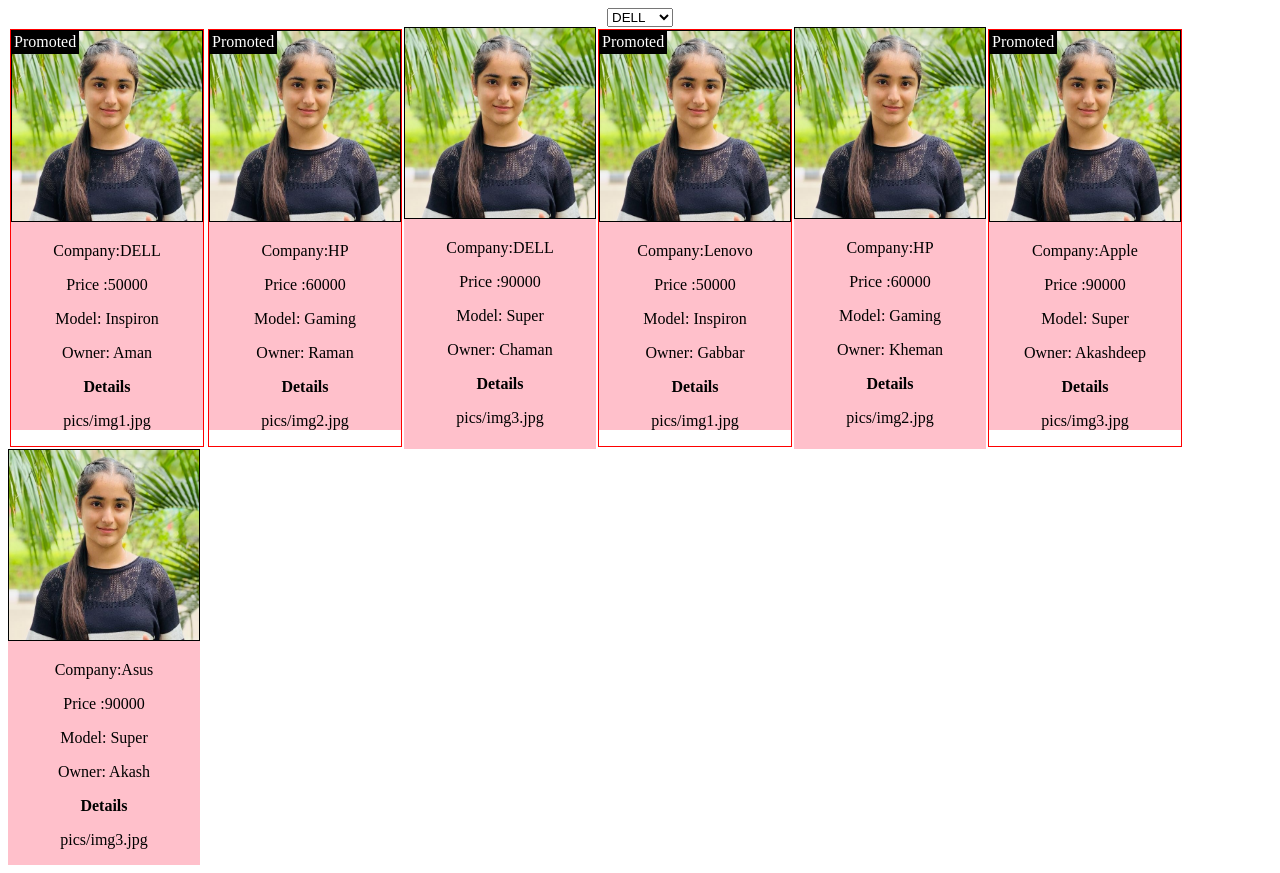
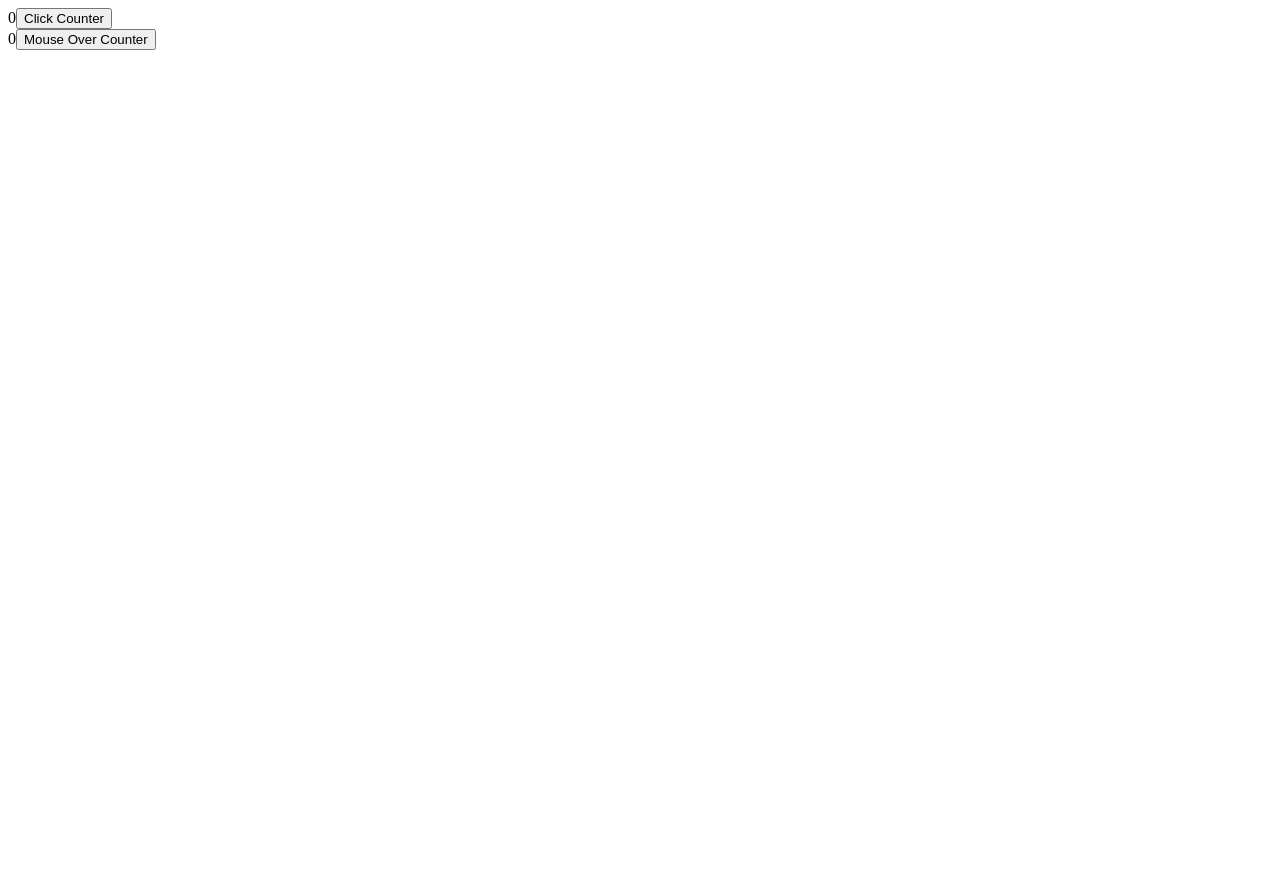
Before and after one commit to gagan402/MERN-STACK-WEBPACK, a React (Create React App) app in the folder webpack/: page / in a window 1280 px wide. After the commit the page ends 800 px from the top, so only its background shows below. Built offline with nearby package versions, Linux system fonts and the light colour scheme.

Commit message:
HOC learned

```diff
--- a/webpack/src/App.js
+++ b/webpack/src/App.js
@@ -9,15 +9,17 @@ import FullNameObj from "./hooks/FullNameObj";
 import Pusefeft from "./hooks/Pusefeft";
 import ShockAndShake from "./hooks/ShockAndShake";
 import UseEffectPP from "./hooks/UseEffectPP";
+import UseREF from "./hooks/UseREF";
 import FrontPage from "./todolist/FrontPage";
-
+import HOCclickcounter from "./hooks/HOCclickcounter";
+import HOCmouseOverCounter from "./hooks/HOCmouseOverCounter";
 function App() {
   return (
     <>
     {/* <Card></Card>
     <Card></Card> */}
     {/* <CardShow> </CardShow> */}
-    <FilterButtons></FilterButtons>
+    {/* <FilterButtons></FilterButtons> */}
     {/* <Counter></Counter> */}
     {/* <FullName></FullName> */}
     {/* <FullNameObj></FullNameObj> */}
@@ -25,6 +27,10 @@ function App() {
     {/* <UseEffectPP> </UseEffectPP> */}
     {/* <ShockAndShake> </ShockAndShake> */}
     {/* <FrontPage></FrontPage> */}
+    {/* <UseREF></UseREF> */}
+
+    <HOCclickcounter name={"Click Counter"}></HOCclickcounter>
+    <HOCmouseOverCounter name={"Mouse Over Counter"}></HOCmouseOverCounter>
     </>
 
   );
--- /dev/null
+++ b/webpack/src/hooks/HOCclickcounter.jsx
@@ -0,0 +1,15 @@
+import React,{useState}from 'react'
+import withCounter from "./HOCwithCounter";
+
+
+function HOCclickcounter(prop) {
+
+  return (
+    <>
+      <button onClick={prop.increment}>{prop.name}</button>
+
+    </>
+  )
+}
+
+export default  withCounter(HOCclickcounter);
--- /dev/null
+++ b/webpack/src/hooks/HOCmouseOverCounter.jsx
@@ -0,0 +1,13 @@
+import React,{useState} from 'react'
+import withCounter from "./HOCwithCounter";
+
+function HOCmouseOverCounter(prop) {
+
+  return (
+    <>
+       <button onMouseOver={prop.increment}>{prop.name}</button>
+    </>
+  )
+}
+
+export default withCounter(HOCmouseOverCounter);
--- /dev/null
+++ b/webpack/src/hooks/HOCwithCounter.jsx
@@ -0,0 +1,27 @@
+import {useState} from "react";
+
+const  withCounter=(OriginalComponent)=>{
+
+//perform some logic on original component and return a new component
+      const NewComponent=(prop)=>{
+        const  [count,setCount]=useState(0);
+        const inc=()=>{
+           setCount((count)=>count+1);
+        }
+
+        return(
+            <div>
+                {count}
+                <OriginalComponent increment={inc} {...prop}>  </OriginalComponent>
+            </div>
+        )
+      }
+
+
+
+      return NewComponent;
+}
+
+
+
+export default withCounter;
--- /dev/null
+++ b/webpack/src/hooks/UseREF.jsx
@@ -0,0 +1,43 @@
+import React,{useState,useEffect,useRef} from 'react'
+
+function UseREF() {
+    const [myData,setMyData]=useState("");
+    // const [c,countData]=useState(0);
+
+    // const c=useRef(10);
+    // console.log(c);
+    // useEffect(()=>
+    // {
+    //     // countData(c+1);
+
+    //     c.current=c.current +1;
+    // });
+
+    const inp=useRef("");
+
+
+    const ggn=()=>{
+      console.log(inp.current);
+      inp.current.style.backgroundColor="pink";
+      inp.current.focus();
+    }
+
+  return (
+    <>
+     <center>
+        <input type="text"
+        ref={inp}
+        value={myData}
+        onChange={
+            (e)=>setMyData(e.target.value)
+        }
+        />
+        <br></br>
+        {/* <p>The number of times render: {c.current}</p> */}
+        <button onClick={ggn}>Submit</button>
+     </center>
+    </>
+  )
+}
+
+export default UseREF;
```
